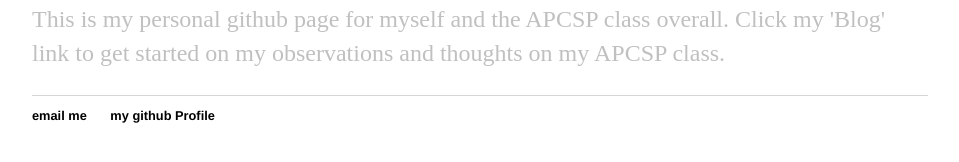
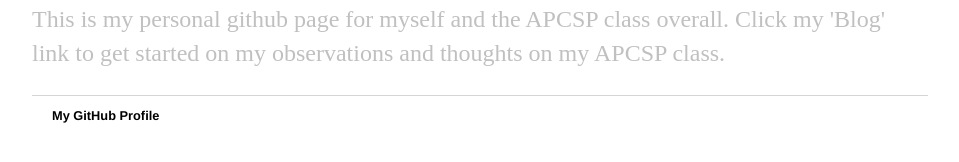
Before and after one commit to albertof4112/albertof4112.github.io, a Jekyll site: the page built from index.html, in a window 1280 px wide. Shown: the part 262-424 px from the top of the page, without its empty margins (160-1119 px from the left). Built offline with Jekyll 4.4.1, drawn with Linux system fonts in a browser that asks for light colours.

Commit message:
Update default.html

```diff
--- a/_layouts/default.html
+++ b/_layouts/default.html
@@ -21,8 +21,8 @@
 			</div><!-- /.container -->
 			<footer>
 	    		<ul>
-	        		<li><a href="mailto:albertof4112@afsenyc.org">email me</a></li>
-	        		<li><a href="https://github.com/albertof4112">my github Profile</a></li>
+	        		<li><a href="mailto:albertof4112@afsenyc.org"Inquires</a></li>
+	        		<li><a href="https://github.com/albertof4112">My GitHub Profile</a></li>
 				</ul>
 			</footer>
 		</body>
```
